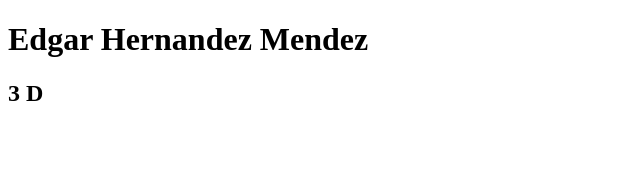
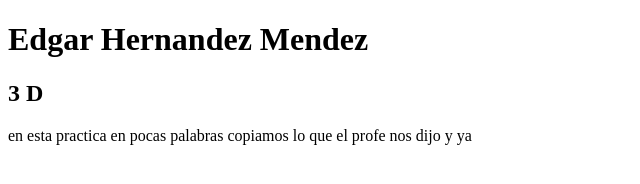
Before and after one commit to EdgarHernandezMendez/Snow, a plain HTML site: page index.html in a window 1280 px wide. Shown: the whole page, without its empty margins (0-640 px from the left). Drawn offline with Linux system fonts and the light colour scheme.

Commit message:
Update index.html

```diff
--- a/index.html
+++ b/index.html
@@ -12,6 +12,8 @@
 <body>
     <h1>Edgar Hernandez Mendez</h1>
     <h2>3 D</h2>
-    <P></P>
+    <P>en esta practica en pocas palabras
+    copiamos lo que el profe nos dijo y ya</P>
 </body>
+
 </html>
```
